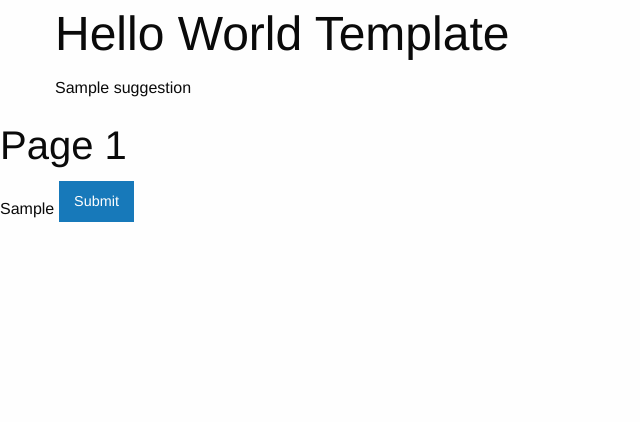
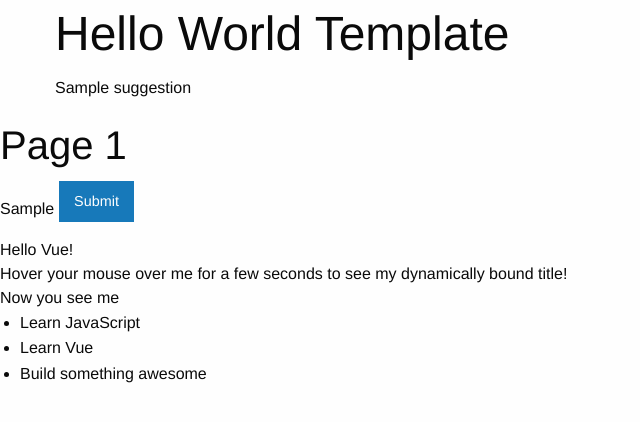
Before and after one commit to CSUChico-CINS465/CINS465-F18-Examples, a Django app: template mysite/myapp/templates/index.html in a window 1280 px wide. Shown: the top 422 px of the page, without its empty margins (0-640 px from the left). Run offline with Django 3.2, Linux system fonts and the light colour scheme; the template is opened without the code that fills it: most values are stand-ins (such as "Sample title", 1, 10 or a date in 2020); some libraries are stand-ins or nearby versions.

Commit message:
Vue examples

```diff
--- /dev/null
+++ b/mysite/myapp/static/js/my_vue.js
@@ -0,0 +1,31 @@
+var app = new Vue({
+  el: '#app',
+  data: {
+    message: 'Hello Vue!'
+  }
+})
+
+var app2 = new Vue({
+  el: '#app-2',
+  data: {
+    message: 'You loaded this page on ' + new Date().toLocaleString()
+  }
+})
+
+var app3 = new Vue({
+  el: '#app-3',
+  data: {
+    seen: true
+  }
+})
+
+var app4 = new Vue({
+  el: '#app-4',
+  data: {
+    todos: [
+      { text: 'Learn JavaScript' },
+      { text: 'Learn Vue' },
+      { text: 'Build something awesome' }
+    ]
+  }
+})
--- a/mysite/myapp/templates/index.html
+++ b/mysite/myapp/templates/index.html
@@ -1,5 +1,5 @@
 {% extends "base.html" %}
-
+{% load static %}
 {% block content %}
 <div class="grid-container">
   <div class="grid-x grid-padding-x">
@@ -22,4 +22,35 @@
     {{ form_instance }}
     <input type="submit" class="button" value="Submit">
 </form>
+
+<div id="app">
+  {% verbatim %}
+  {{ message }}
+  {% endverbatim %}
+</div>
+<div id="app-2">
+  <span v-bind:title="message">
+    Hover your mouse over me for a few seconds
+    to see my dynamically bound title!
+  </span>
+</div>
+<div id="app-3">
+  <span v-if="seen">Now you see me</span>
+</div>
+
+<div id="app-4">
+  <ul>
+    <li v-for="todo in todos">
+      {% verbatim %}
+      {{ todo.text }}
+      {% endverbatim %}
+    </li>
+  </ul>
+</div>
 {% endblock %}
+
+{% block scripts %}
+<!-- development version, includes helpful console warnings -->
+<script src="https://cdn.jsdelivr.net/npm/vue/dist/vue.js"></script>
+<script src="{% static "js/my_vue.js" %}"></script>
+{% endblock %}
--- a/mysite/myapp/views.py
+++ b/mysite/myapp/views.py
@@ -36,9 +36,9 @@ def page(request, num, year):
 def rest_suggestion(request):
     if request.method == 'GET':
         suggestions = models.SuggestionModel.objects.all()
-        list_of_suggestions=[]
+        list_of_suggestions = []
         for suggest in suggestions:
-            list_of_suggestions+=[{
+            list_of_suggestions += [{
                 "suggestion":suggest.suggestion,
                 "id":suggest.id
             }]
```
